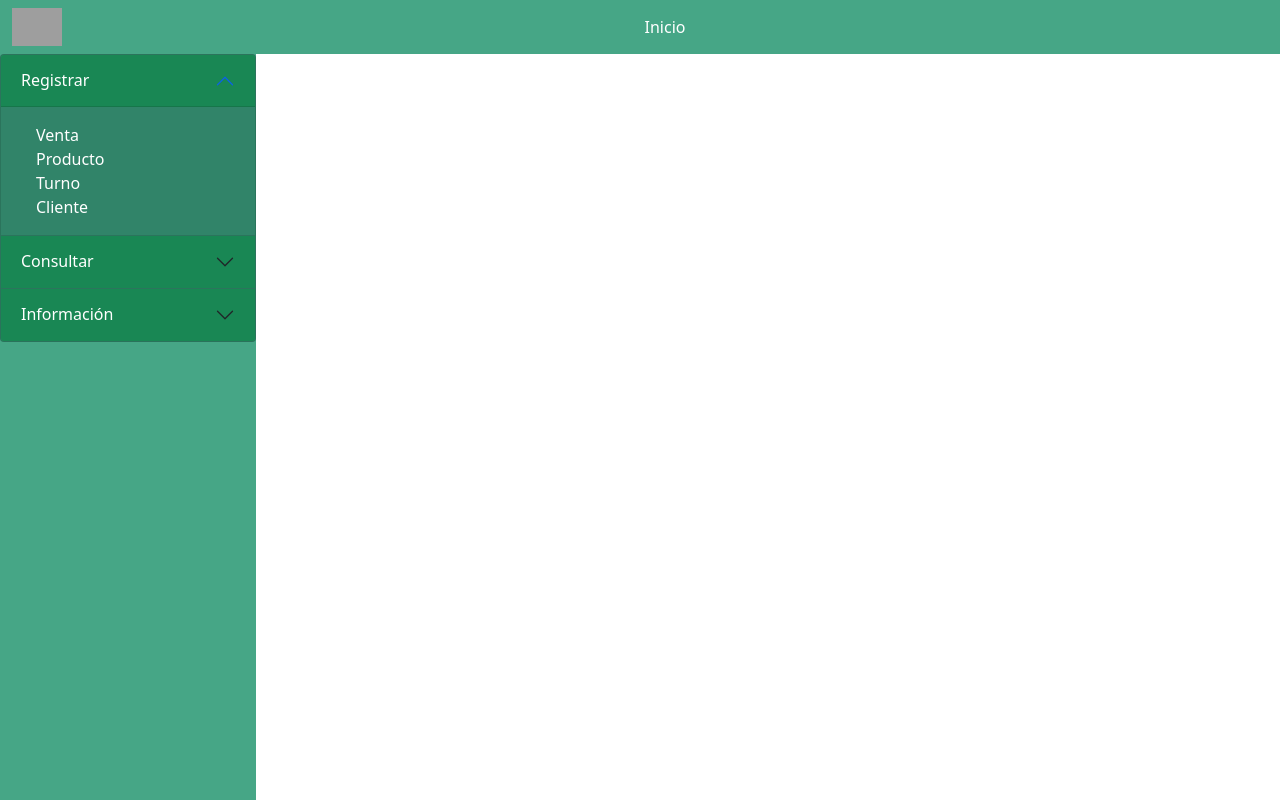
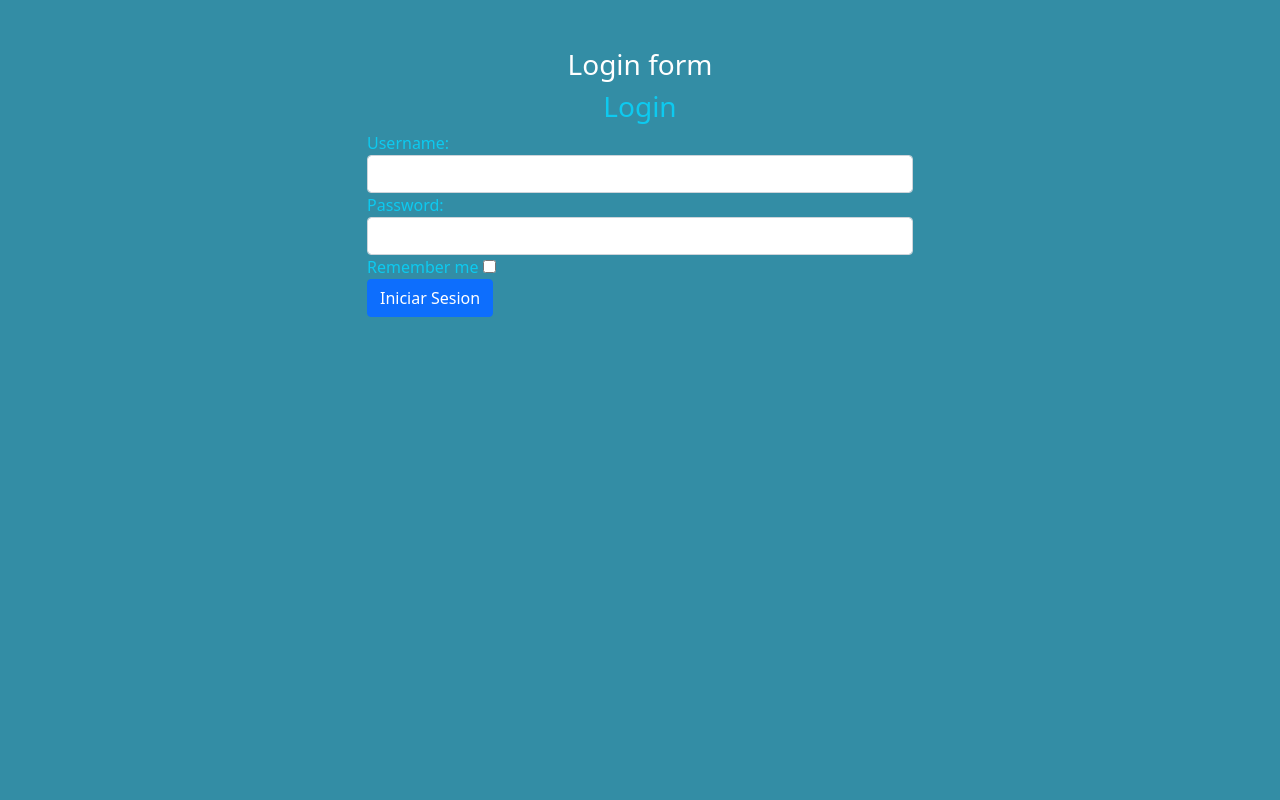
Before and after one commit to deivis-dlh/AppGasolinera, an Angular app: page / in a window 1280 px wide. Built offline with nearby package versions, Linux system fonts and the light colour scheme; grey boxes are pictures that could not be loaded.

Commit message:
Boton login ya redirige

```diff
--- a/src/app/app.module.ts
+++ b/src/app/app.module.ts
@@ -18,7 +18,7 @@ import { RegistroTurnoComponent } from './paginas/registro-turno/registro-turno.
 import { RegistroClienteComponent } from './paginas/registro-cliente/registro-cliente.component';
 
 const appRouts:Routes=[
-  {path:'', component:AppComponent},
+  {path:'', component:LoginComponent},
   {path:'productos', component:ConsultarProductosComponent},
   {path:'contactanos', component:ContactanosComponent},
   {path:'ventas-almacen', component:ConsultarVentasAlmacenComponent},
@@ -26,7 +26,8 @@ const appRouts:Routes=[
   {path:'registrar-producto', component:RegistrarProductosComponent},
   {path:'registrar-turno', component:RegistroTurnoComponent},
   {path:'registro-cliente', component:RegistroClienteComponent},
-  {path:'inicio', component:AppComponent}
+  {path:'inicio', component:AppComponent},
+  {path:'home', component:AppComponent}
 ];
 
 @NgModule({
@@ -42,4 +43,5 @@ const appRouts:Routes=[
   providers: [],
   bootstrap: [AppComponent]
 })
+
 export class AppModule { }
--- a/src/app/paginas/login/login.component.html
+++ b/src/app/paginas/login/login.component.html
@@ -17,7 +17,7 @@
                             </div>
                             <div class="form-group mb-3">
                                 <label for="remember-me" class="text-info"><span>Remember me</span> <span><input id="remember-me" name="remember-me" type="checkbox"></span></label><br>
-                                <button type="button" class="btn btn-primary">Iniciar Sesion</button>
+                                <button routerLink="/home" type="button" class="btn btn-primary">Iniciar Sesion</button>
                             </div>
                         </form>
                     </div>
```
